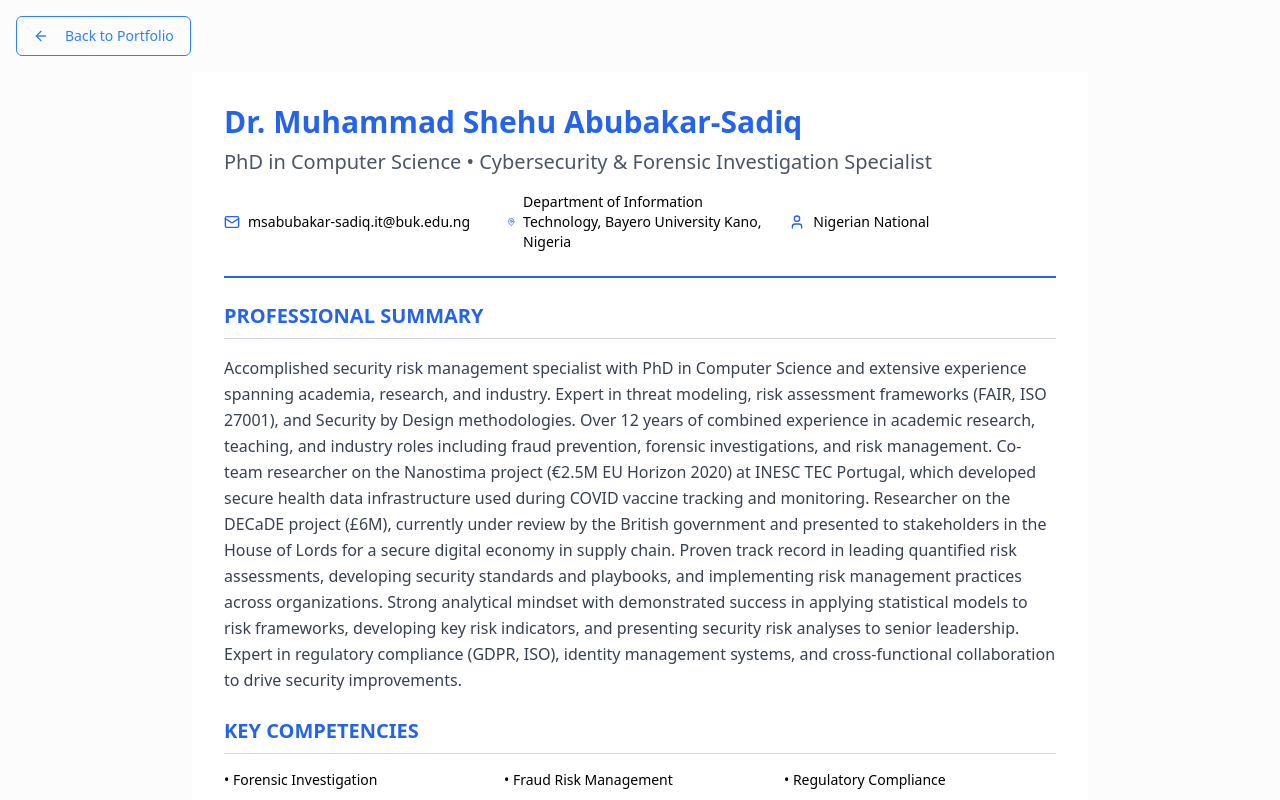
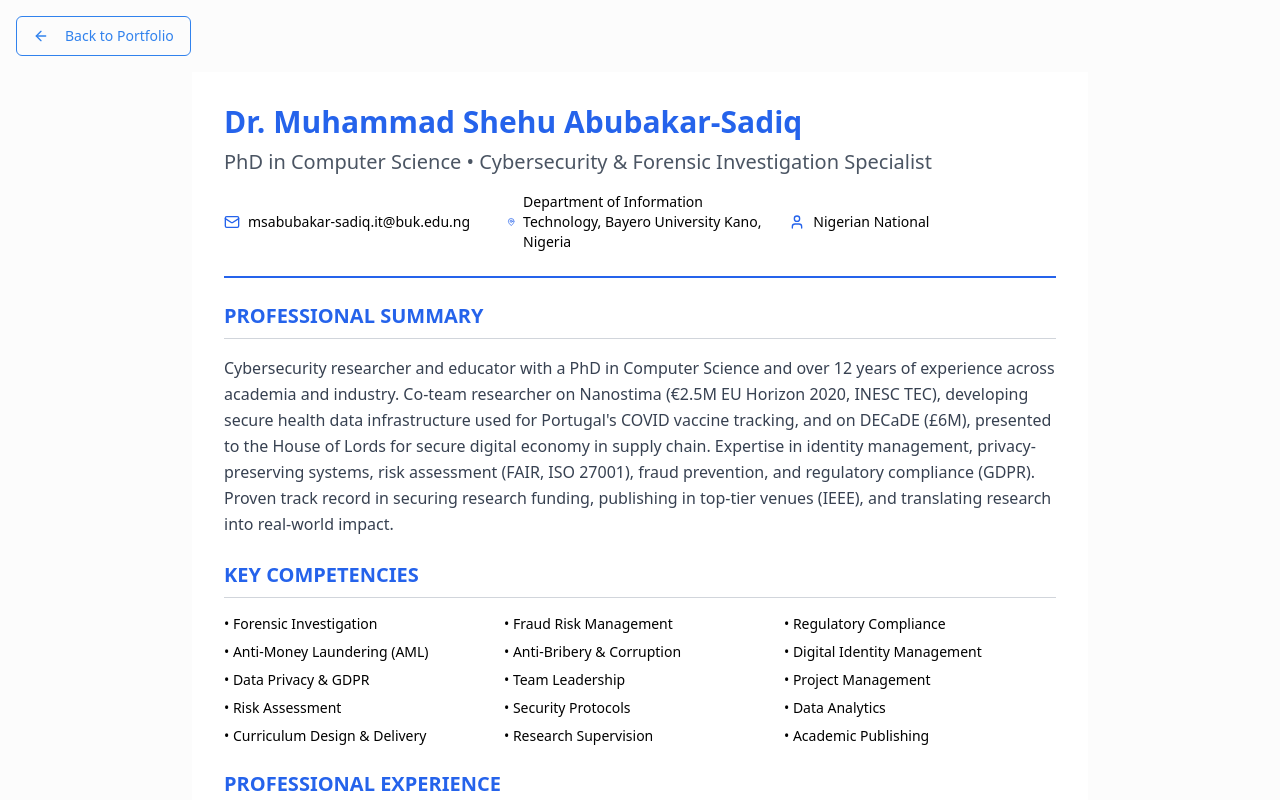
Before and after one commit to SadiqShehu111/sadiq, a React (Vite) app: page /cv in a window 1280 px wide. Shown: the top 800 px of the page. Built offline with nearby package versions, Linux system fonts and the light colour scheme.

Commit message:
Changes
Co-authored-by: SadiqShehu111 <70853808+SadiqShehu111@users.noreply.github.com>

```diff
--- a/src/components/DownloadableCV.tsx
+++ b/src/components/DownloadableCV.tsx
@@ -34,16 +34,12 @@ export const DownloadableCV = () => {
       <section className="mb-6">
         <h2 className="text-xl font-bold text-blue-600 border-b border-gray-300 pb-2 mb-4">PROFESSIONAL SUMMARY</h2>
         <p className="text-gray-700 leading-relaxed">
-          Accomplished security risk management specialist with PhD in Computer Science and extensive experience spanning academia, research, and industry.
-          Expert in threat modeling, risk assessment frameworks (FAIR, ISO 27001), and Security by Design methodologies. Over 12 years of combined experience
-          in academic research, teaching, and industry roles including fraud prevention, forensic investigations, and risk management.
-          Co-team researcher on the Nanostima project (€2.5M EU Horizon 2020) at INESC TEC Portugal, which developed secure health data infrastructure
-          used during COVID vaccine tracking and monitoring. Researcher on the DECaDE project (£6M), currently under review by the British government
-          and presented to stakeholders in the House of Lords for a secure digital economy in supply chain.
-          Proven track record in leading quantified risk assessments, developing security standards and playbooks, and implementing risk management practices
-          across organizations. Strong analytical mindset with demonstrated success in applying statistical models to risk frameworks, developing key risk
-          indicators, and presenting security risk analyses to senior leadership. Expert in regulatory compliance (GDPR, ISO), identity management systems,
-          and cross-functional collaboration to drive security improvements.
+          Cybersecurity researcher and educator with a PhD in Computer Science and over 12 years of experience across academia and industry.
+          Co-team researcher on Nanostima (€2.5M EU Horizon 2020, INESC TEC), developing secure health data infrastructure used for Portugal's
+          COVID vaccine tracking, and on DECaDE (£6M), presented to the House of Lords for secure digital economy in supply chain.
+          Expertise in identity management, privacy-preserving systems, risk assessment (FAIR, ISO 27001), fraud prevention, and regulatory
+          compliance (GDPR). Proven track record in securing research funding, publishing in top-tier venues (IEEE), and translating research
+          into real-world impact.
         </p>
       </section>
 
```
